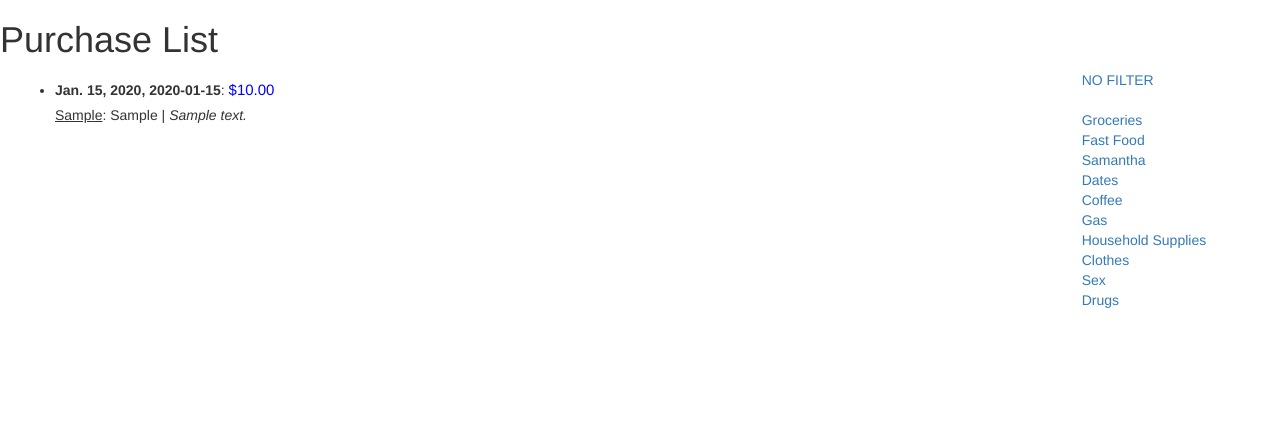
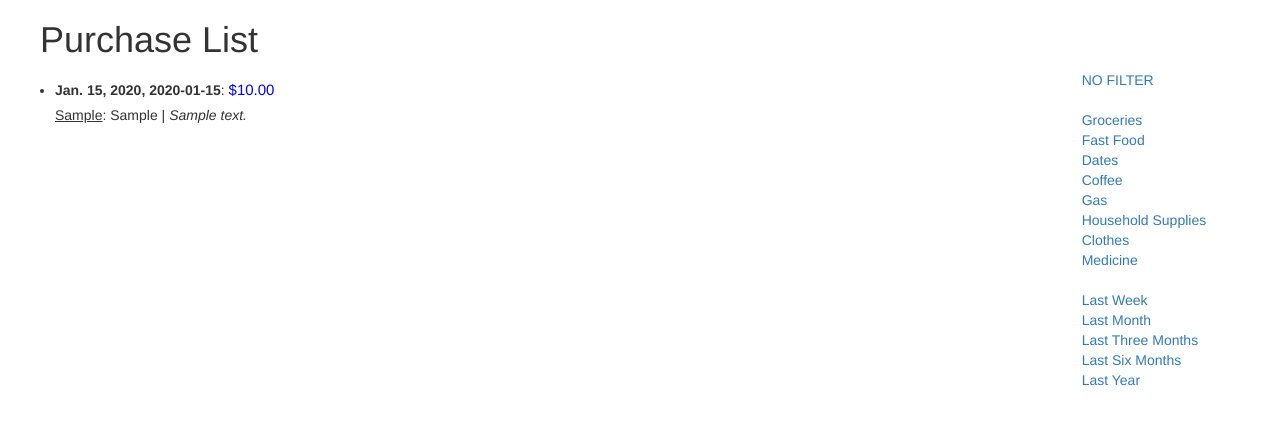
Before and after one commit to brendandagys/Personal-Budgeting-Assistant, a Django app: page /transactions/ in a window 1280 px wide. Shown: the top 425 px of the page. Run offline with Django 3.2, Linux system fonts and the light colour scheme; tables that the repository leaves empty hold one stand-in row (values such as "Sample post"); some libraries are stand-ins or nearby versions.

Commit message:
Updated the filter code to use the database instead of URL patterns

```diff
--- a/tracker/admin.py
+++ b/tracker/admin.py
@@ -1,6 +1,6 @@
 from django.contrib import admin
 
-from .models import Purchase
+from .models import Purchase, Filters
 
 from import_export.admin import ImportExportModelAdmin
 from import_export import resources
@@ -9,6 +9,10 @@ class PurchaseResource(resources.ModelResource):
     class Meta:
         model = Purchase
 
+@admin.register(Filters)
+class FiltersAdmin(ImportExportModelAdmin):
+    resource_class = Filters
+
 @admin.register(Purchase)
 class PurchaseAdmin(ImportExportModelAdmin):
     resource_class = PurchaseResource
--- a/tracker/models.py
+++ b/tracker/models.py
@@ -27,9 +27,22 @@ class Purchase(models.Model):
     def __str__(self):
         return ', '.join([str(self.date), self.time, self.category, self.item, str(self.amount)])
 
-class PurchaseFilter(django_filters.FilterSet):
-    category = django_filters.CharFilter(field_name='category', lookup_expr='iexact')
+# class PurchaseFilter(django_filters.FilterSet):
+#     category = django_filters.CharFilter(field_name='category', lookup_expr='iexact')
 
     # class Meta:
     #     model = Purchase
     #     fields = ['category']
+
+class Filters(models.Model):
+    last_update_date = models.DateField(verbose_name='Last Update Date', default=current_date)
+    last_update_time = models.CharField(max_length=20, verbose_name = 'Time (24 hr.)', default=current_time)
+    date_filter = models.CharField(max_length=20, verbose_name = 'Date Filter')
+    time_filter = models.CharField(max_length=20, verbose_name = 'Time Filter')
+
+    class Meta:
+        verbose_name_plural = 'Filters'
+        verbose_name = 'Filter'
+
+    def __str__(self):
+        return ', '.join([str(self.last_update_date), self.last_update_time])
--- a/tracker/templates/tracker/transaction_list.html
+++ b/tracker/templates/tracker/transaction_list.html
@@ -14,13 +14,15 @@
         <!-- Latest compiled and minified CSS -->
         <link rel="stylesheet" href="https://stackpath.bootstrapcdn.com/bootstrap/3.4.1/css/bootstrap.min.css" integrity="sha384-HSMxcRTRxnN+Bdg0JdbxYKrThecOKuH5zCYotlSAcp1+c8xmyTe9GYg1l9a69psu" crossorigin="anonymous">
 
+        <script src="https://ajax.googleapis.com/ajax/libs/jquery/3.4.1/jquery.min.js"></script>
+
         <title>List of Transactions</title>
 
     </head>
 
     <body>
 
-        <h1>Purchase List</h1>
+        <h1>&nbsp&nbsp&nbsp&nbspPurchase List</h1>
 
         <div class="container-fluid">
             <div class="row">
@@ -41,18 +43,22 @@
 
                 </div>
                 <div class="col-sm-2">
-                    <a href="http://localhost:8000/transactions/">NO FILTER</a></br></br>
+                    <a id="No Filter" href="http://localhost:8000/transactions/">NO FILTER</a></br></br>
 
-                    <a href="http://localhost:8000/transactions//Groceries">Groceries</a></br>
-                    <a href="http://localhost:8000/transactions//FastFood">Fast Food</a></br>
-                    <a href="http://localhost:8000/transactions//Samantha">Samantha</a></br>
-                    <a href="http://localhost:8000/transactions//Dates">Dates</a></br>
-                    <a href="http://localhost:8000/transactions//Coffee">Coffee</a></br>
-                    <a href="http://localhost:8000/transactions//Gas">Gas</a></br>
-                    <a href="http://localhost:8000/transactions//HouseholdSupplies">Household Supplies</a></br>
-                    <a href="http://localhost:8000/transactions//Clothes">Clothes</a></br>
-                    <a href="http://localhost:8000/transactions//Sex">Sex</a></br>
-                    <a href="http://localhost:8000/transactions//Drugs">Drugs</a>
+                    <a id="Groceries" href="http://localhost:8000/transactions/">Groceries</a></br>
+                    <a id="Fast Food" href="http://localhost:8000/transactions/">Fast Food</a></br>
+                    <a id="Dates" href="http://localhost:8000/transactions/">Dates</a></br>
+                    <a id="Coffee" href="http://localhost:8000/transactions/">Coffee</a></br>
+                    <a id="Gas" href="http://localhost:8000/transactions/">Gas</a></br>
+                    <a id="Household Supplies" href="http://localhost:8000/transactions/">Household Supplies</a></br>
+                    <a id="Clothes" href="http://localhost:8000/transactions/">Clothes</a></br>
+                    <a id="Medicine" href="http://localhost:8000/transactions/">Medicine</a></br></br>
+
+                    <a id="Last Week" href="http://localhost:8000/transactions/">Last Week</a></br>
+                    <a id="Last Month" href="http://localhost:8000/transactions/">Last Month</a></br>
+                    <a id="Last Three Months" href="http://localhost:8000/transactions/">Last Three Months</a></br>
+                    <a id="Last Six Months" href="http://localhost:8000/transactions/">Last Six Months</a></br>
+                    <a id="Last Year" href="http://localhost:8000/transactions/">Last Year</a></br>
 
                 </div>
             </div>
@@ -61,3 +67,30 @@
     </body>
 
 </html>
+
+<script type="text/javascript">
+
+$(document).ready(function(){
+
+        $('a').on('click', function(e) {
+            console.log('Anchor link clicked!')
+            console.log(event.target.id)
+            e.preventDefault()
+
+            // $.ajax({
+            //     type: 'POST',
+            //     url: ''
+            //     data: {
+            //         csrfmiddlewaretoken: '{{ csrf_token }}',
+            //         console.log(event.target.id)
+            //
+            //     },
+            //     success: function () {
+            //         console.log('Filter POST successful!')
+            //     }
+            // });
+            return false;
+        });
+      });
+
+</script>
--- a/tracker/views.py
+++ b/tracker/views.py
@@ -64,28 +64,41 @@ class PurchaseListView(generic.ListView):
         from_url = self.request.META.get('HTTP_REFERER')
         print(from_url)
         # print(self.request.META['HTTP_REFERER'])
-        if from_url is not None:
+        if from_url is not None and 'NO FILTER' not in self.request.path:
 
         # Find the filter settings from the old page
-            match_date = re.search('transactions/(\w+)/', from_url)
-            match_category = re.search('transactions/\w+/(\w+)/', from_url)
+            try:
+                match_date = re.search('.*transactions/(\w+)/.*', from_url).group(1)
+            except Exception:
+                match_date = None
+
+            try:
+                match_category = re.search('.*transactions/.*/(\w+)', from_url).group(1)
+            except Exception:
+                match_category = None
 
             # If there is one and no new one was specified...
             if match_date is not None and self.args[0] == '':
-                date_filter = self.get_date_filter(match_date.group(1))
+                date_filter = self.get_date_filter(match_date)
             # Otherwise process the URL parameter as normal
             else:
                  date_filter = self.get_date_filter(self.args[0])
 
+            # To add on to the filter
             if match_category is not None and self.args[1] == '':
-                category_filter = match_category.group(1)
+                category_filter = match_category
             else:
                 category_filter = self.args[1]
 
         else:
-            date_filter = self.get_date_filter(self.args[0])
-            category_filter = self.args[1]
+            date_filter = datetime.date.today() - datetime.timedelta(days=1000)#self.get_date_filter(self.args[0])
+            category_filter = ''#self.args[1]
 
+        if category_filter == 'Medicine':
+            category_filter = 'Drugs'
+
+        print(date_filter)
+        print(category_filter)
 
         if category_filter == '':
 
@@ -93,3 +106,69 @@ class PurchaseListView(generic.ListView):
 
         return Purchase.objects.filter(date__gte=date_filter, category=category_filter).order_by('-date', '-time')
         # return Purchase.objects.all()
+
+
+def filter_manager(request):
+
+    if request.method == 'GET':
+
+        filters_instance = Filters.objects.last()
+
+        if filters_instance is None or datetime.date.today() - filters_instance.last_update_date > 1:
+
+            last_update_date = datetime.date.today()
+            last_update_time = datetime.datetime.now()
+            date_filter = ''
+            time_filter = ''
+
+            Filters.objects.create(last_update_date = datetime.date.today(),
+                                   last_update_time = datetime.datetime.now(),
+                                   date_filter = '',
+                                   time_filter = ''
+                                   )
+
+        else:
+            last_update_date = filters_instance.last_update_date
+            last_last_update_time = filters_instance.last_update_time
+            date_filter = filters_instance.date_filter
+            time_filter = filters_instance.time_filter
+
+            filters_instance.save()
+
+        return JsonResponse({'last_update_date': last_update_date,
+                             'last_update_time': last_update_time,
+                             'date_filter': date_filter,
+                             'time_filter': time_filter})
+
+
+    elif request.method == 'POST': # Shouldn't need to TRY/EXCEPT or to save. Should be done on GET
+        try:
+            filters_instance = Filters.objects.all()[0]
+
+            filters_instance.last_update_date = datetime.date.today()
+            filters_instance.last_update_time = datetime.date.now()
+            filters_instance.date_filter = request.POST.get('date_filter', '')
+            filters_instance.time_filter = request.POST.get('time_filter', '')
+
+
+            code_red_status_instance = CodeStatuses.objects.all()[0]
+
+            code_red_status_instance.code_red_status = request.POST['code_red_status']
+            code_red_status_instance.status_setter = request.POST['status_setter']
+
+            try:
+                code_red_status_instance.from_location = request.POST['from_location']
+            except:
+                code_red_status_instance.from_location = ''
+
+            try:
+                code_red_status_instance.to_location = request.POST['to_location']
+            except:
+                code_red_status_instance.to_location = ''
+
+        except:
+            code_red_status_instance = CodeStatuses()
+
+        code_red_status_instance.save()
+
+        return HttpResponse()
```
